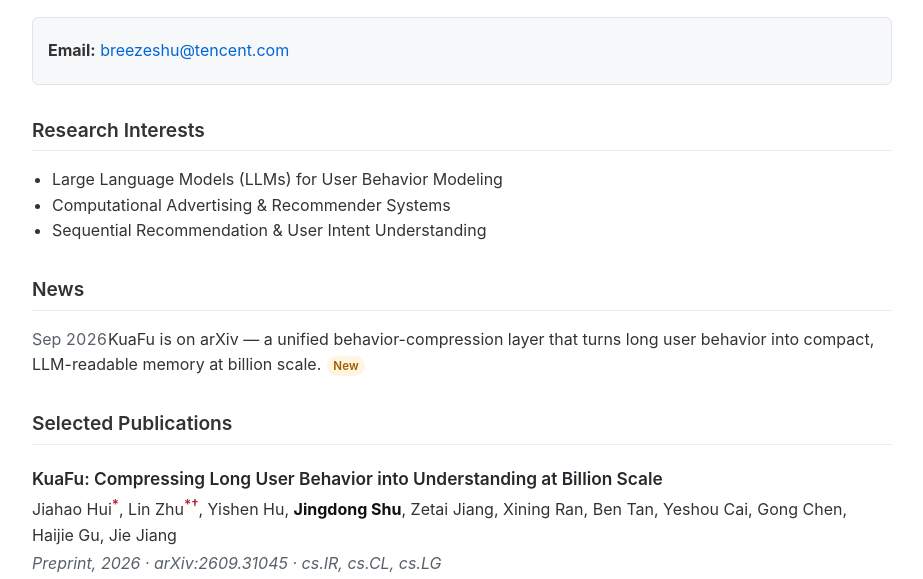
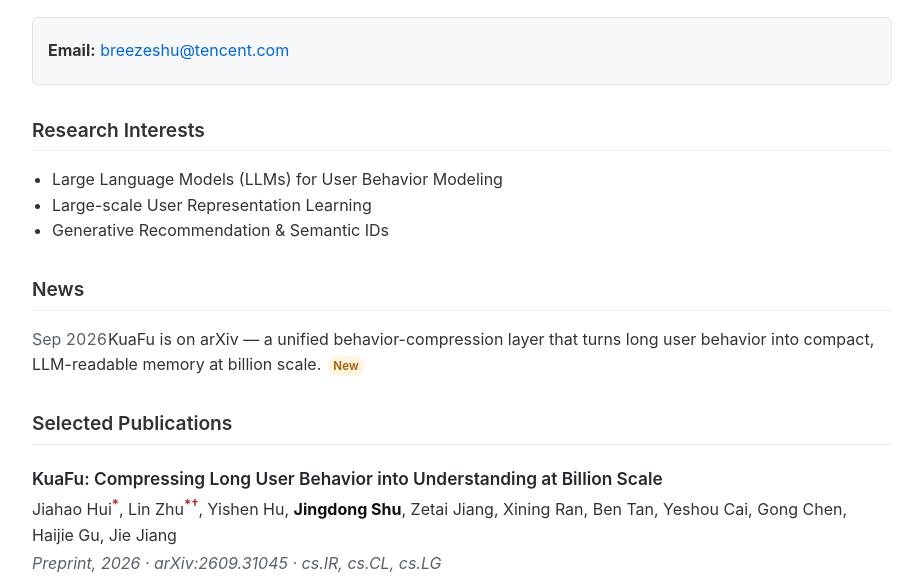
Before and after one commit to jingdongshu/jingdongshu.github.io, a plain HTML site: page index.html in a window 1280 px wide. Shown: the part 197-776 px from the top of the page, without its empty margins (178-1101 px from the left). Drawn offline with Linux system fonts and the light colour scheme.

Commit message:
Update research interests

```diff
--- a/index.html
+++ b/index.html
@@ -61,8 +61,8 @@
     <div class="section-title">Research Interests</div>
     <ul>
         <li>Large Language Models (LLMs) for User Behavior Modeling</li>
-        <li>Computational Advertising &amp; Recommender Systems</li>
-        <li>Sequential Recommendation &amp; User Intent Understanding</li>
+        <li>Large-scale User Representation Learning</li>
+        <li>Generative Recommendation &amp; Semantic IDs</li>
     </ul>
 
     <!-- 5. 动态 -->
```
